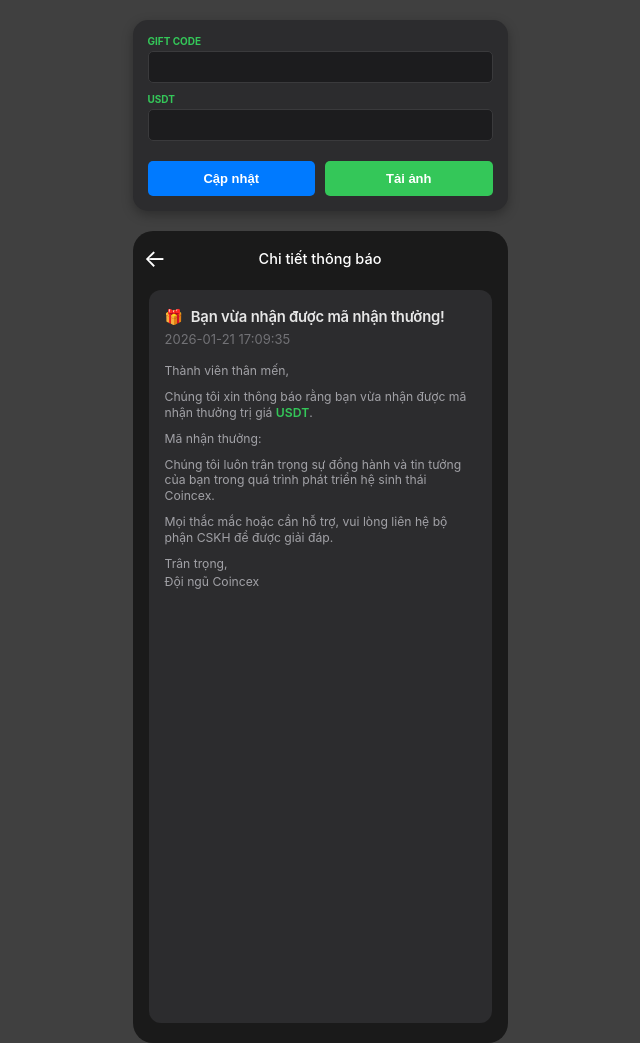
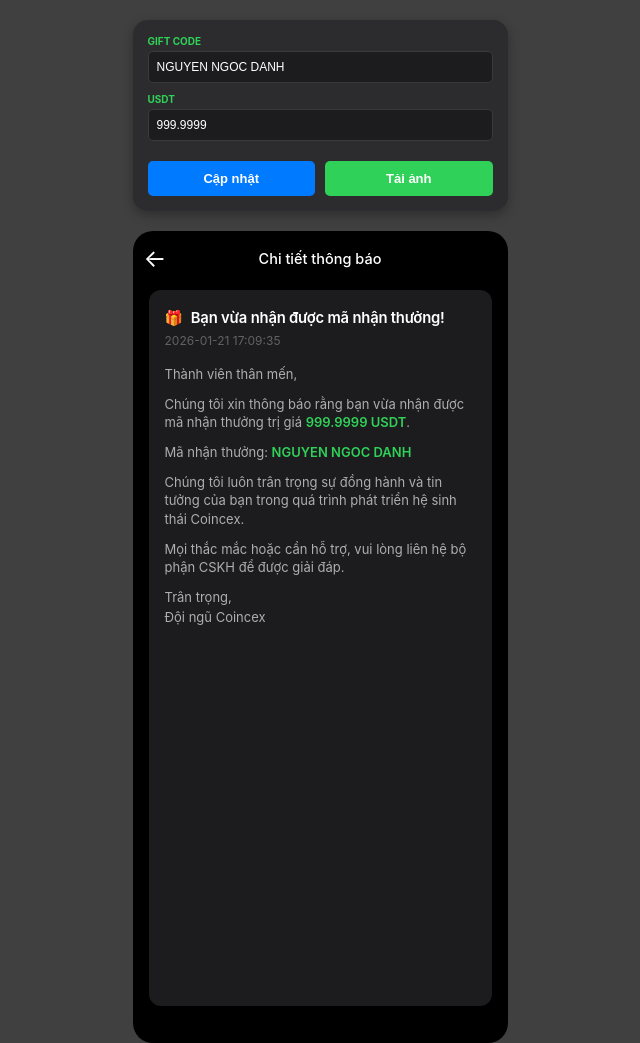
Before and after one commit to nguyenngocdanh275-arch/THONGBAOCOINCEX, a plain HTML site: page index.html in a window 1280 px wide. Shown: the whole page, without its empty margins (320-960 px from the left). Drawn offline with nearby package versions, Linux system fonts and the light colour scheme.

Commit message:
Update index.html

```diff
--- a/index.html
+++ b/index.html
@@ -8,13 +8,13 @@
     <style>
         :root {
             --page-bg-gray: #404040;
-            --phone-bg-gray: #1a1a1a;
-            --card-gray: #2c2c2e;
-            --text-faded: #a1a1a6;
+            --phone-bg-gray: #000000; /* Đổi thành đen sâu giống ảnh */
+            --card-gray: #1c1c1e;      /* Đổi thành xám tối giống ảnh */
+            --text-faded: #aeaeaf;    /* Màu chữ xám nhạt */
             --text-white: #ffffff;
-            --green-app: #34c759;
+            --green-app: #30d158;     /* Màu xanh lá chuẩn Coincex */
             --blue-app: #007aff;
-            --timestamp-gray: #727276;
+            --timestamp-gray: #636366; /* Màu thời gian */
         }
 
         body {
@@ -79,32 +79,25 @@
         .notification-card {
             background-color: var(--card-gray);
             border-radius: 12px; padding: 18px 16px; margin-top: 10px;
-            line-height: 1.3;
-            flex-grow: 1; min-height: 85vh; margin-bottom: 20px;
+            line-height: 1.4;
+            min-height: 85vh; margin-bottom: 20px;
         }
 
         .title-row {
             display: flex; font-size: 14.8px; font-weight: 600;
-            color: #e6e6e6; margin-bottom: 4px; letter-spacing: -0.2px;
+            color: #ffffff; margin-bottom: 4px; letter-spacing: -0.2px;
         }
 
         .timestamp {
-            color: var(--timestamp-gray); font-size: 13px;
+            color: var(--timestamp-gray); font-size: 12px;
             margin-bottom: 15px; display: block;
         }
 
-        .content-body { font-size: 12.2px; color: var(--text-faded); }
-        .content-body p { margin: 0 0 10px 0; }
+        .content-body { font-size: 13px; color: var(--text-faded); }
+        .content-body p { margin: 0 0 12px 0; }
         .highlight-green { color: var(--green-app); font-weight: 600; }
 
-        .action-link {
-            color: var(--green-app); font-weight: 700; font-size: 13.5px;
-            text-transform: uppercase;
-            margin: 15px 0;
-            display: block;
-        }
-
-        .header-title, .title-row, .action-link, .timestamp { pointer-events: none; }
+        .header-title, .title-row, .timestamp { pointer-events: none; }
     </style>
 </head>
 <body>
@@ -112,11 +105,11 @@
     <div class="admin-panel">
         <div class="input-group">
             <label>Gift Code</label>
-            <input type="text" id="in-code" value="">
+            <input type="text" id="in-code" value="NGUYEN NGOC DANH">
         </div>
         <div class="input-group">
             <label>USDT</label>
-            <input type="text" id="in-amount" value="">
+            <input type="text" id="in-amount" value="999.9999">
         </div>
         <div style="display: flex; gap: 10px; margin-top: 10px;">
             <button class="btn-action btn-update" onclick="updatePreview()">Cập nhật</button>
@@ -150,7 +143,7 @@
                 <p>Chúng tôi luôn trân trọng sự đồng hành và tin tưởng của bạn trong quá trình phát triển hệ sinh thái Coincex.</p>
                 <p>Mọi thắc mắc hoặc cần hỗ trợ, vui lòng liên hệ bộ phận CSKH để được giải đáp.</p>
                 <p style="margin-bottom: 2px;">Trân trọng,</p>
-                <p style="color: var(--text-faded); font-weight: 400;">Đội ngũ Coincex</p>
+                <p style=var(--text-white); font-weight: 500;">Đội ngũ Coincex</p>
             </div>
         </div>
     </div>
@@ -159,14 +152,13 @@
         function updatePreview() {
             document.getElementById('out-amount').innerText = document.getElementById('in-amount').value;
             document.getElementById('out-code').innerText = document.getElementById('in-code').value;
-            document.getElementById('out-action').innerText = document.getElementById('in-action').value;
             updateTime();
         }
 
         function captureImage() {
             const area = document.getElementById('capture-area');
             html2canvas(area, {
-                backgroundColor: "#1a1a1a",
+                backgroundColor: "#000000", /* Sửa màu nền khi xuất ảnh */
                 scale: 3,
                 logging: false
             }).then(canvas => {
@@ -181,7 +173,6 @@
         function updateTime() {
             const now = new Date();
             const pad = (num) => String(num).padStart(2, '0');
-            // CẬP NHẬT: Đã thêm giây (:ss) vào cuối chuỗi
             const timeStr = `${now.getFullYear()}-${pad(now.getMonth()+1)}-${pad(now.getDate())} ${pad(now.getHours())}:${pad(now.getMinutes())}:${pad(now.getSeconds())}`;
             document.getElementById('auto-time').innerText = timeStr;
         }
```
